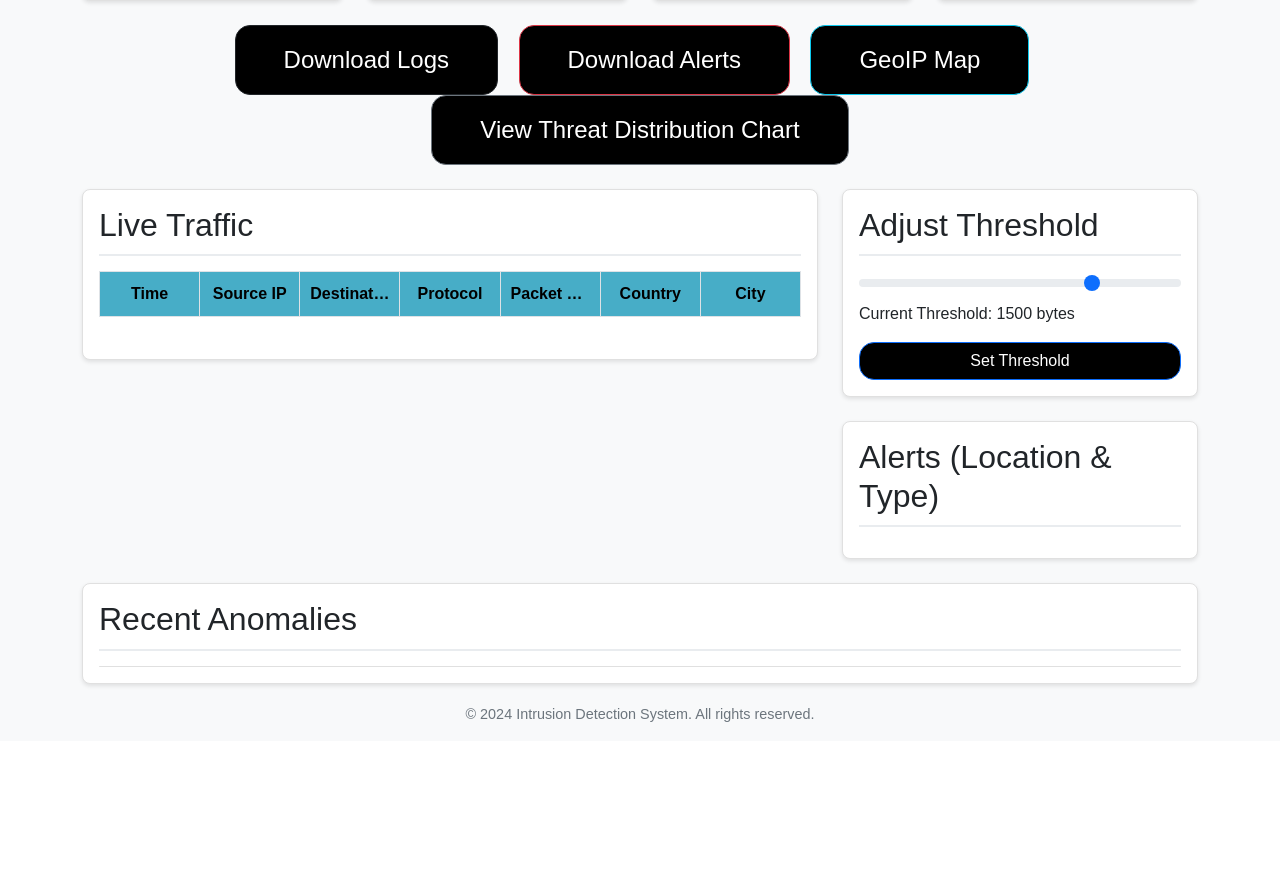
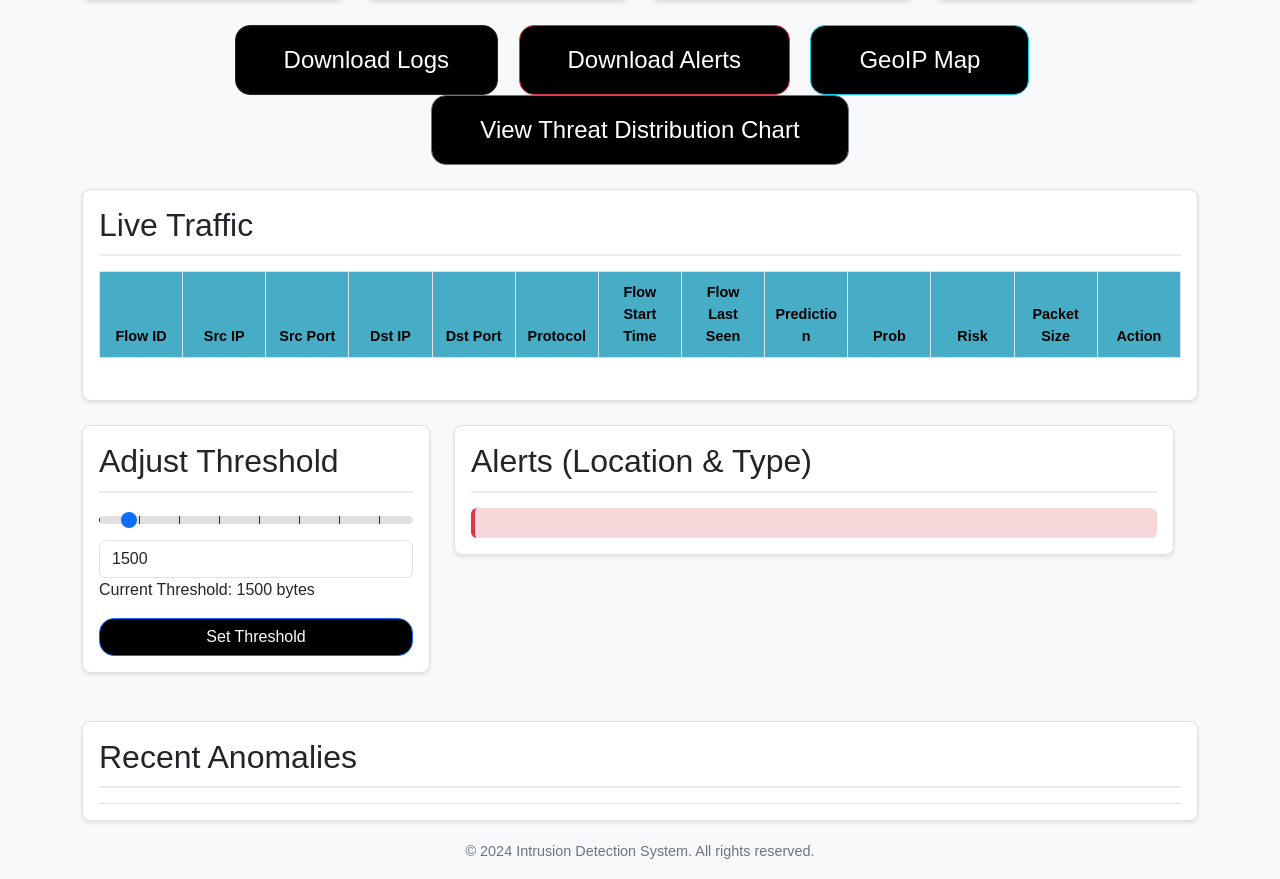
Before and after one commit to adarshsinghjamwal/Intrusion-Detection-System, a Flask app: page /dashboard in a window 1280 px wide. Shown: the part 263-1142 px from the top of the page. Before the commit the page ends 985 px from the top, so only its background shows below. Run offline with Flask 3, Linux system fonts and the light colour scheme; the visitor is signed in with stand-in values (Sample User, id 1); lists and menus that the app fills with data are empty; some libraries are stand-ins or nearby versions.

Commit message:
Update ml_model.py and other project files

```diff
--- a/templates/index.html
+++ b/templates/index.html
@@ -34,15 +34,17 @@
         }
 
         .table-container {
-            max-height: 500px;
+            max-height: 600px;
             overflow-y: auto;
             overflow-x: auto;
+            width: 100%;
         }
 
         .table {
             width: 100%;
             table-layout: fixed;
             border-collapse: collapse;
+            word-wrap: break-word;
         }
 
         .table thead {
@@ -52,23 +54,23 @@
             z-index: 2;
         }
 
+        .table thead th,
+        .table tbody td {
+            text-align: center;
+            white-space: normal;
+            word-break: break-word;
+            overflow-wrap: break-word;
+            padding: 10px;
+            font-size: 0.9rem;
+        }
+
         .table thead th {
-            text-align: center;
-            white-space: nowrap;
-            overflow: hidden;
-            text-overflow: ellipsis;
             color: black;
             background-color:rgb(71, 173, 199);
-            padding: 10px;
         }
 
         .table tbody td {
             background-color: white;
-            text-align: center;
-            white-space: nowrap;
-            overflow: hidden;
-            text-overflow: ellipsis;
-            padding: 10px;
         }
 
         .alert-section {
@@ -99,6 +101,28 @@
             content: '';
             display: block;
             height: 10px; /* buffer space to prevent overlap at scroll bottom */
+        }
+
+        /* Slider tick marks for threshold slider */
+        input[type=range]::-webkit-slider-runnable-track {
+            height: 8px;
+            background-color: #e0e0e0;
+            background-image: linear-gradient(to right, #333 1px, transparent 1px);
+            background-size: 40px 100%;
+        }
+
+        input[type=range]::-moz-range-track {
+            height: 8px;
+            background-color: #e0e0e0;
+            background-image: linear-gradient(to right, #333 1px, transparent 1px);
+            background-size: 40px 100%;
+        }
+
+        input[type=range]::-ms-track {
+            height: 8px;
+            background: transparent;
+            border-color: transparent;
+            color: transparent;
         }
     </style>
 </head>
@@ -161,20 +185,26 @@
 
         <div class="row">
             <!-- Live Traffic Table -->
-            <div class="col-md-8">
+            <div class="col-12">
                 <div class="card p-3 mb-4">
                     <h2>Live Traffic</h2>
                     <div class="table-container">
                         <table class="table table-striped table-bordered">
                             <thead>
                                 <tr>
-                                    <th>Time</th>
-                                    <th>Source IP</th>
-                                    <th>Destination IP</th>
+                                    <th>Flow ID</th>
+                                    <th>Src IP</th>
+                                    <th>Src Port</th>
+                                    <th>Dst IP</th>
+                                    <th>Dst Port</th>
                                     <th>Protocol</th>
+                                    <th>Flow Start Time</th>
+                                    <th>Flow Last Seen</th>
+                                    <th>Prediction</th>
+                                    <th>Prob</th>
+                                    <th>Risk</th>
                                     <th>Packet Size</th>
-                                    <th>Country</th>
-                                    <th>City</th>
+                                    <th>Action</th>
                                 </tr>
                             </thead>
                             <tbody id="traffic-log-body"></tbody>
@@ -182,19 +212,22 @@
                     </div>
                 </div>
             </div>
-            <!-- Threshold Adjustment and Alerts -->
-            <div class="col-md-4">
-                <div class="card p-3 mb-4">
-                    <h2>Adjust Threshold</h2>
-                    <div>
-                        <input type="range" class="form-range" id="threshold-slider" min="100" max="2000" step="100" value="1500" oninput="updateThresholdDisplay(this.value)">
+            <!-- Threshold Adjustment and Alerts (Updated Layout) -->
+            <div class="row">
+                <div class="col-md-4">
+                    <div class="card p-3 mb-4">
+                        <h2>Adjust Threshold</h2>
+                        <input type="range" class="form-range" id="threshold-slider" min="1" max="20000" step="1" value="1500" oninput="updateThresholdDisplay(this.value)">
+                        <input type="number" class="form-control mt-2" id="threshold-input" min="1" max="20000" value="1500" oninput="syncThresholdSlider(this.value)">
                         <p>Current Threshold: <span id="threshold-value">1500</span> bytes</p>
                         <button class="btn btn-primary w-100" onclick="setThreshold()">Set Threshold</button>
                     </div>
                 </div>
-                <div class="card p-3">
-                    <h2>Alerts (Location &amp; Type)</h2>
-                    <div class="alert-section" id="alerts"></div>
+                <div class="col-md-8">
+                    <div class="card p-3 mb-4">
+                        <h2>Alerts (Location & Type)</h2>
+                        <div class="alert-section" id="alerts" style="background-color: #f8d7da; border-left: 4px solid #dc3545; padding: 15px; border-radius: 6px;"></div>
+                    </div>
                 </div>
             </div>
         </div>
@@ -219,6 +252,7 @@
     </footer>
 
     <script>
+        let currentThreshold = 1500;
         async function fetchPackets() {
             try {
                 const response = await fetch('/get_packets');
@@ -227,16 +261,35 @@
                 const tableBody = document.getElementById('traffic-log-body');
                 tableBody.innerHTML = '';
 
-                data.forEach(packet => {
+                data.forEach((packet, index) => {
                     const row = document.createElement('tr');
+                    const size = packet.packet_size || 0;
+                    const prob = Math.random().toFixed(2);
+                    let riskLabel = 'Minimal';
+                    let riskColor = 'green';
+
+                    if (size > currentThreshold) {
+                        riskLabel = 'Medium';
+                        riskColor = 'red';
+                    } else if (size > currentThreshold * 0.7) {
+                        riskLabel = 'Low';
+                        riskColor = 'orange';
+                    }
+
                     row.innerHTML = `
-                        <td>${packet.timestamp ? new Date(packet.timestamp * 1000).toLocaleString() : 'N/A'}</td>
+                        <td>${index + 1}</td>
                         <td>${packet.src_ip || 'N/A'}</td>
-                        <td>${packet.dst_ip || 'N/A'}</td>
-                        <td>${packet.protocol || 'N/A'}</td>
+                        <td>${packet.src_port || Math.floor(1000 + Math.random() * 9000)}</td>
+                        <td>${packet.dst_ip || 'N/A'} 🇺🇸</td>
+                        <td>${packet.dst_port || 443}</td>
+                        <td>${packet.protocol || 'TCP'}</td>
+                        <td>${packet.timestamp ? new Date(packet.timestamp * 1000).toISOString().replace('T', ' ').substring(0, 23) : 'N/A'}</td>
+                        <td>${packet.timestamp ? new Date(packet.timestamp * 1000).toISOString().replace('T', ' ').substring(0, 23) : 'N/A'}</td>
+                        <td>${packet.prediction || 'Benign'}</td>
+                        <td>${prob}</td>
+                        <td style="color: ${riskColor}">${riskLabel}</td>
                         <td>${packet.packet_size || 'N/A'}</td>
-                        <td>${packet.country || 'N/A'}</td>
-                        <td>${packet.city || 'N/A'}</td>
+                        <td><a href="#" class="text-primary">Detail</a></td>
                     `;
                     tableBody.appendChild(row);
                 });
@@ -244,6 +297,9 @@
                 document.getElementById('total-packets').textContent = data.length;
                 const uniqueIPs = new Set(data.map(pkt => pkt.src_ip));
                 document.getElementById('unique-ips').textContent = uniqueIPs.size;
+                // Calculate live alerts based on threshold
+                const liveAlerts = data.filter(pkt => parseFloat(pkt.packet_size) >= currentThreshold).length;
+                document.getElementById('total-alerts').textContent = liveAlerts;
             } catch (error) {
                 console.error('Error fetching packets:', error);
             }
@@ -263,8 +319,6 @@
                     p.textContent = alert; // Use the formatted alert string directly
                     alertsDiv.appendChild(p);
                 });
-                // Update dashboard summary
-                document.getElementById('total-alerts').textContent = alerts.length;
                 // Try to count blocked alerts if possible (if string contains 'blocked')
                 const blocked = alerts.filter(a => typeof a === 'string' && a.toLowerCase().includes('blocked')).length;
                 document.getElementById('blocked-ips').textContent = blocked;
@@ -363,7 +417,17 @@
         }
 
         function updateThresholdDisplay(value) {
+            currentThreshold = parseInt(value);
             document.getElementById('threshold-value').innerText = value;
+            document.getElementById('threshold-input').value = value;
+        }
+
+        function syncThresholdSlider(value) {
+            const intValue = parseInt(value);
+            if (!isNaN(intValue) && intValue >= 1 && intValue <= 20000) {
+                document.getElementById('threshold-slider').value = intValue;
+                updateThresholdDisplay(intValue);
+            }
         }
 
         setInterval(fetchPackets, 2000);
```
